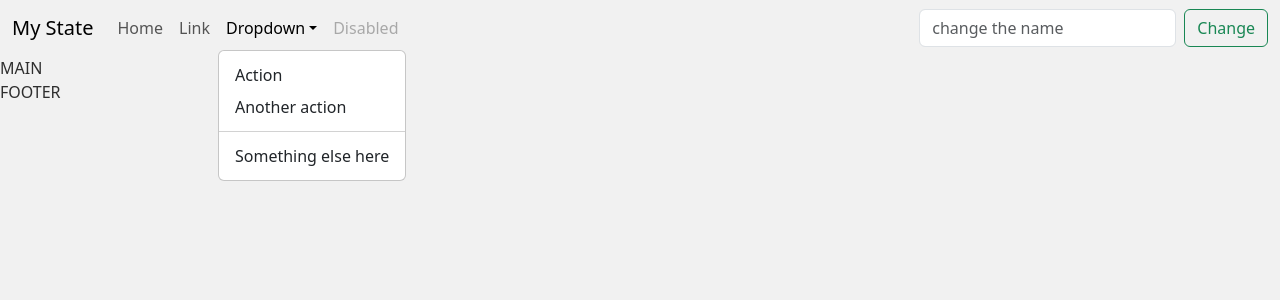
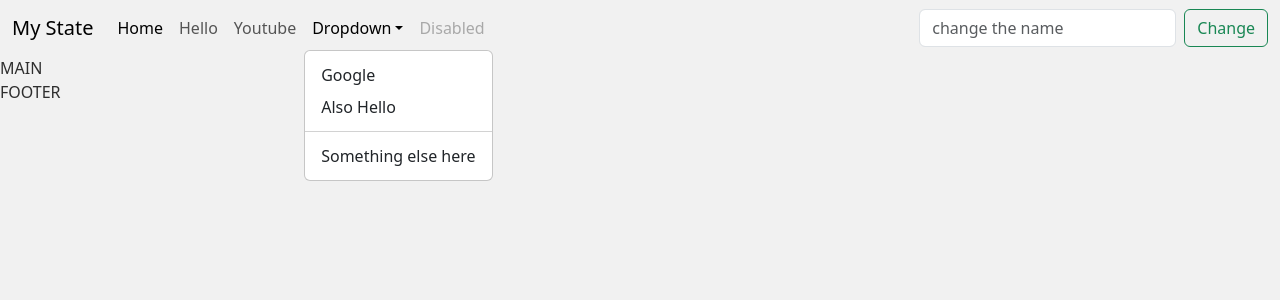
Before and after one commit to kfan1/boiler_plate, a React app: page / in a window 1280 px wide. Both pictures are taken after a click on the button "Dropdown". Shown: the top 300 px of the page. Built offline with nearby package versions, Linux system fonts and the light colour scheme.

Commit message:
updated for better routing

```diff
--- a/src/App.jsx
+++ b/src/App.jsx
@@ -3,6 +3,7 @@ import { Routes, Route } from 'react-router-dom';
 import HeaderContainer from './containers/HeaderContainer.jsx';
 import FooterContainer from './containers/FooterContainer.jsx';
 import MainPage from './pages/MainPage.jsx';
+import Hello from './pages/HelloPage.jsx';
 
 function App() {
   return (
@@ -10,6 +11,7 @@ function App() {
       <HeaderContainer />
       <Routes>
         <Route exact path='/' element={<MainPage />} />
+        <Route path='/hello' element={<Hello />} />
       </Routes>
       <FooterContainer />
     </div>
--- a/src/components/headerComponents/LeftSideNavBar.jsx
+++ b/src/components/headerComponents/LeftSideNavBar.jsx
@@ -1,18 +1,28 @@
 import React from 'react';
-import { Nav, NavDropdown, NavLink } from 'react-bootstrap';
+import { NavLink } from 'react-router-dom';
+import { Nav, NavDropdown } from 'react-bootstrap';
 
 export default function LeftSideNavBar() {
   return (
     <Nav className='me-auto'>
-      <Nav.Link href=''>Home</Nav.Link>
-      <Nav.Link href=''>Link</Nav.Link>
+      <Nav.Link as={NavLink} to='/'>
+        Home
+      </Nav.Link>
+      <Nav.Link as={NavLink} to='/hello'>
+        Hello
+      </Nav.Link>
+      <Nav.Link href='https://www.youtube.com'>Youtube</Nav.Link>
       <NavDropdown title='Dropdown'>
-        <NavDropdown.Item href=''>Action</NavDropdown.Item>
-        <NavDropdown.Item href=''>Another action</NavDropdown.Item>
+        <NavDropdown.Item href='https://google.com'>Google</NavDropdown.Item>
+        <NavDropdown.Item as={NavLink} to='/hello'>
+          Also Hello
+        </NavDropdown.Item>
         <NavDropdown.Divider />
         <NavDropdown.Item href=''>Something else here</NavDropdown.Item>
       </NavDropdown>
-      <NavLink disabled={true}>Disabled</NavLink>
+      <Nav.Link disabled={true} to=''>
+        Disabled
+      </Nav.Link>
     </Nav>
   );
 }
--- a/src/containers/HeaderContainer.jsx
+++ b/src/containers/HeaderContainer.jsx
@@ -3,6 +3,7 @@ import RightSideNavBar from '../components/headerComponents/RightSideNavBar';
 import LeftSideNavBar from '../components/headerComponents/LeftSideNavBar';
 import { useSelector } from 'react-redux';
 import { Container, Navbar } from 'react-bootstrap';
+import { NavLink } from 'react-router-dom';
 
 export default function header() {
   const myState = useSelector((state) => state.appSlice.myState);
@@ -10,7 +11,9 @@ export default function header() {
   return (
     <Navbar expand='lg'>
       <Container fluid>
-        <Navbar.Brand href='/'>{myState}</Navbar.Brand>
+        <Navbar.Brand as={NavLink} to='/'>
+          {myState}
+        </Navbar.Brand>
         <Navbar.Toggle aria-controls='basic-navbar-nav' />
         <Navbar.Collapse id='basic-navbar-nav'>
           <LeftSideNavBar />
--- /dev/null
+++ b/src/pages/HelloPage.jsx
@@ -0,0 +1,9 @@
+import React from 'react';
+
+export default function helloPage() {
+  return (
+    <div>
+      <h1>Hello World!</h1>
+    </div>
+  );
+}
```
